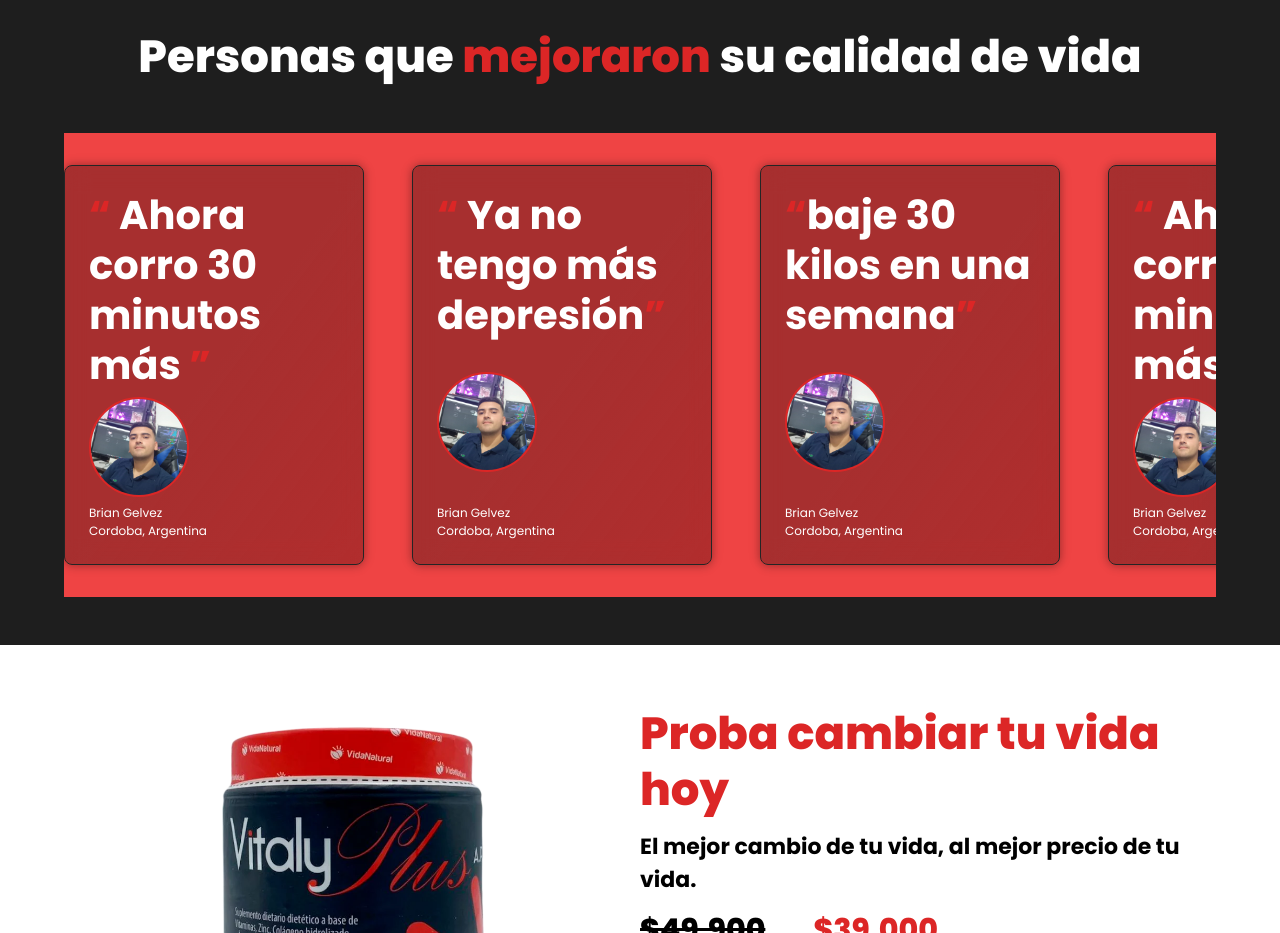
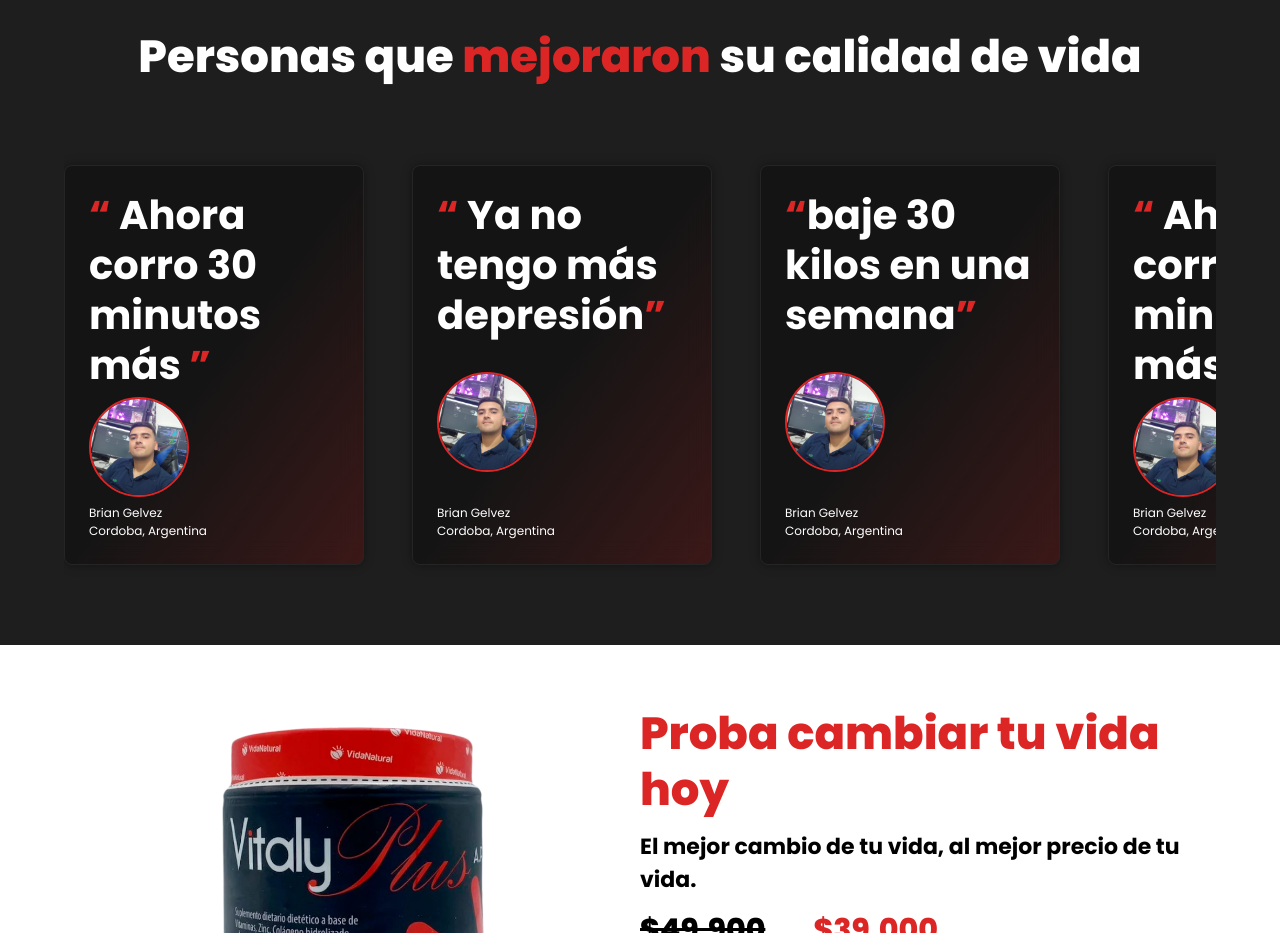
Before and after one commit to BrianGelvez/vidanaturalcarolinapapaleo, a Next.js app: page / in a window 1280 px wide. Shown: the part 4100-5033 px from the top of the page. Built offline with nearby package versions, Linux system fonts and the light colour scheme; what tailwind-hamburgers would draw is missing.

Commit message:
styles: Arreglo en testimonios y agregado de boton para volver a inicio2

```diff
--- a/src/sections/testimonies/index.tsx
+++ b/src/sections/testimonies/index.tsx
@@ -13,7 +13,7 @@
             calidad de vida
           </h2>
           <div
-            className="w-full flex flex-row overflow-x-auto gap-4 lg:gap-12 bg-red-500 justify-start
+            className="w-full flex flex-row overflow-x-auto gap-4 lg:gap-12 justify-start
                          md:justify-center items-center lg:justify-start py-8"
           >
             {/* Testimonio 1 */}
```
